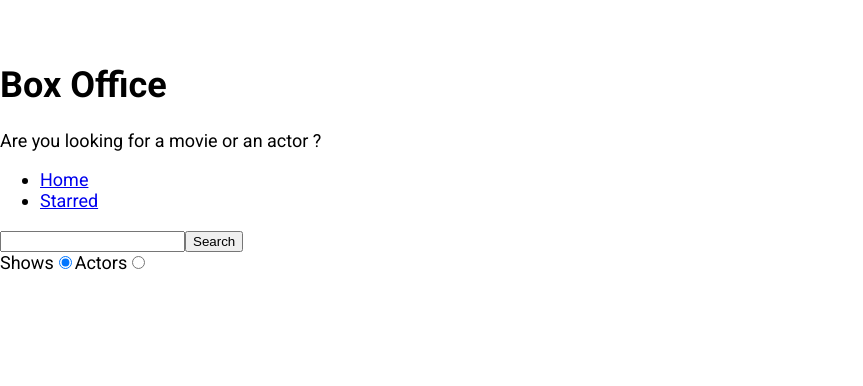
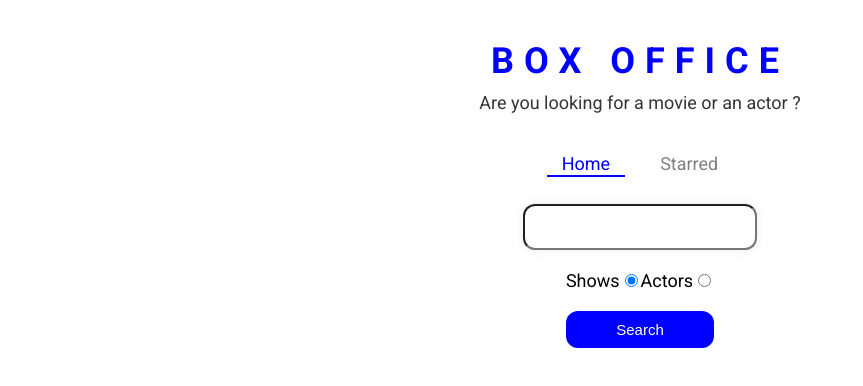
Before and after one commit to Nish021/Box-office, a React (Create React App) app: page / in a window 1280 px wide. Shown: the top 386 px of the page, without its empty margins (0-863 px from the left). Built offline with nearby package versions, Linux system fonts and the light colour scheme.

Commit message:
finish styling and added animation to cards ususing  react-fade-in

```diff
--- a/package.json
+++ b/package.json
@@ -8,6 +8,7 @@
     "@testing-library/user-event": "^12.8.3",
     "react": "^17.0.2",
     "react-dom": "^17.0.2",
+    "react-fade-in": "^2.0.1",
     "react-router": "^5.2.0",
     "react-router-dom": "^5.2.0",
     "react-scripts": "4.0.3",
--- a/src/components/Navs.js
+++ b/src/components/Navs.js
@@ -1,21 +1,33 @@
-import React from 'react';
-import {Link} from 'react-router-dom';
+import React from "react";
+// import { Link } from "react-router-dom";
+import { useLocation } from "react-router-dom";
+import { NavList, LinkStyled } from "./Navs.styled";
 
 //to make navbar Home and starred
-const LINKS = [ {to:'/' , text: 'Home'} , {to:'/starred', text:'Starred'}];
+const LINKS = [
+  { to: "/", text: "Home" },
+  { to: "/starred", text: "Starred" },
+];
 const Navs = () => {
+  const location = useLocation();
+  console.log(location);
   return (
     <div>
-      <ul>
-        {/* <li><Link to="/starred">Go to starred page</Link></li> */
-            LINKS.map( (item) => {
-             return (
-             <li key={item.to}>
-                <Link to={item.to}>{item.text}</Link>
-              </li>
-            )})
+      <NavList>
+        {
+          /* <li><Link to="/starred">Go to starred page</Link></li> */
+          LINKS.map((item) => (
+            <li key={item.to}>
+              <LinkStyled
+                to={item.to}
+                className={item.to === location.pathname ? "active" : ""}
+              >
+                {item.text}
+              </LinkStyled>
+            </li>
+          ))
         }
-      </ul>
+      </NavList>
     </div>
   );
 };
--- /dev/null
+++ b/src/components/Navs.styled.js
@@ -0,0 +1,41 @@
+import styled from "styled-components";
+import { Link } from "react-router-dom";
+
+export const NavList = styled.ul`
+  display: flex;
+  justify-content: center;
+  list-style: none;
+  margin: 0 0 30px;
+  padding: 0;
+`;
+
+export const LinkStyled = styled(Link)`
+  margin: 0 10px;
+  padding: 3px 15px;
+  position: relative;
+  text-decoration: none;
+  color: gray;
+  &.active {
+    color: blue;
+    &:after {
+      content: "";
+      position: absolute;
+      display: block;
+      height: 2px;
+      left: 0%;
+      bottom: 0;
+      background-color: blue;
+      animation: slide-in 0.3s ease-in forwards;
+      @keyframes slide-in {
+        from {
+          left: 50%;
+          width: 0;
+        }
+        to {
+          left: 0%;
+          width: 100%;
+        }
+      }
+    }
+  }
+`;
--- a/src/components/Title.js
+++ b/src/components/Title.js
@@ -1,11 +1,12 @@
-import React from 'react';
+import React from "react";
+import { TitleWrapper } from "./Title.styled";
 
-const Title = ({title , subtitle}) => {
+const Title = ({ title, subtitle }) => {
   return (
-    <div>
+    <TitleWrapper>
       <h1>{title}</h1>
       <p>{subtitle}</p>
-    </div>
+    </TitleWrapper>
   );
 };
 
--- /dev/null
+++ b/src/components/Title.styled.js
@@ -0,0 +1,18 @@
+import styled from "styled-components";
+
+export const TitleWrapper = styled.div`
+  text-align: center;
+  margin: 0 0 40px;
+
+  h1 {
+    color: blue;
+    letter-spacing: 10px;
+    text-transform: uppercase;
+    margin: 0 0 10px;
+  }
+
+  p {
+    color: #353535;
+    margin: 0;
+  }
+`;
--- a/src/components/styled.js
+++ b/src/components/styled.js
@@ -1,6 +1,7 @@
 import styled from "styled-components";
+import FadeIn from "react-fade-in";
 
-export const FlexGrid = styled.div`
+export const FlexGrid = styled(FadeIn)`
   display: flex;
   justify-content: center;
   flex-wrap: wrap;
--- a/src/pages/Home.js
+++ b/src/pages/Home.js
@@ -4,6 +4,11 @@
 import ShowGrid from "../components/shows/ShowGrid";
 import { apiGet } from "../misc/config";
 import { useLastQuery } from "../misc/custom-hooks";
+import {
+  RadioInputsWrapper,
+  SearchButtonWrapper,
+  SearchInput,
+} from "./Home.styled";
 
 const Home = () => {
   //defining state for Input
@@ -75,19 +80,16 @@
   return (
     <div>
       <MainPageLayout>
-        <input
+        <SearchInput
           type="text"
           onChange={onInputchange}
           onKeyDown={onClickEnter}
           value={input}
           placeholder="Search for Movie or Actor"
         />
-        <button type="button" onClick={onSearch}>
-          Search
-        </button>
 
         {/* //radio button */}
-        <div>
+        <RadioInputsWrapper>
           <label htmlFor="search-shows">
             Shows
             <input
@@ -109,7 +111,13 @@
               checked={!isShowsSearch}
             />
           </label>
-        </div>
+        </RadioInputsWrapper>
+
+        <SearchButtonWrapper>
+          <button type="button" onClick={onSearch}>
+            Search
+          </button>
+        </SearchButtonWrapper>
 
         {seeResults()}
       </MainPageLayout>
--- /dev/null
+++ b/src/pages/Home.styled.js
@@ -0,0 +1,49 @@
+import styled from "styled-components";
+
+export const SearchInput = styled.input`
+  display: block;
+  font-family: "Roboto", sans-serif;
+  width: 200px;
+  margin: auto;
+  outline: none;
+  padding: 13px 15px;
+  border: 1px solid #dbdbdbd;
+  box-shadow: 0px 0px 10px 0px rgba(219, 219, 219, 0.5);
+  font-size: 14px;
+  border-radius: 12px;
+  color: #8d8d8d;
+
+  &::placeholder {
+    font-weight: 300;
+    color: #8d8d8d;
+  }
+`;
+
+export const RadioInputsWrapper = styled.div`
+  display: flex;
+  justify-content: center;
+  margin: 20px 0;
+
+  div {
+    margin: 0 15px;
+  }
+`;
+
+export const SearchButtonWrapper = styled.div`
+  text-align: center;
+  margin-bottom: 35px;
+
+  button {
+    color: #fff;
+    background-color: blue;
+    margin: auto;
+    padding: 10px 50px;
+    font-size: 15px;
+    border: none;
+    outline: none;
+    border-radius: 12px;
+    &:hover {
+      cursor: pointer;
+    }
+  }
+`;
```
Also changed, not shown: 1 other file (tests, documents, lock files or other folders).
